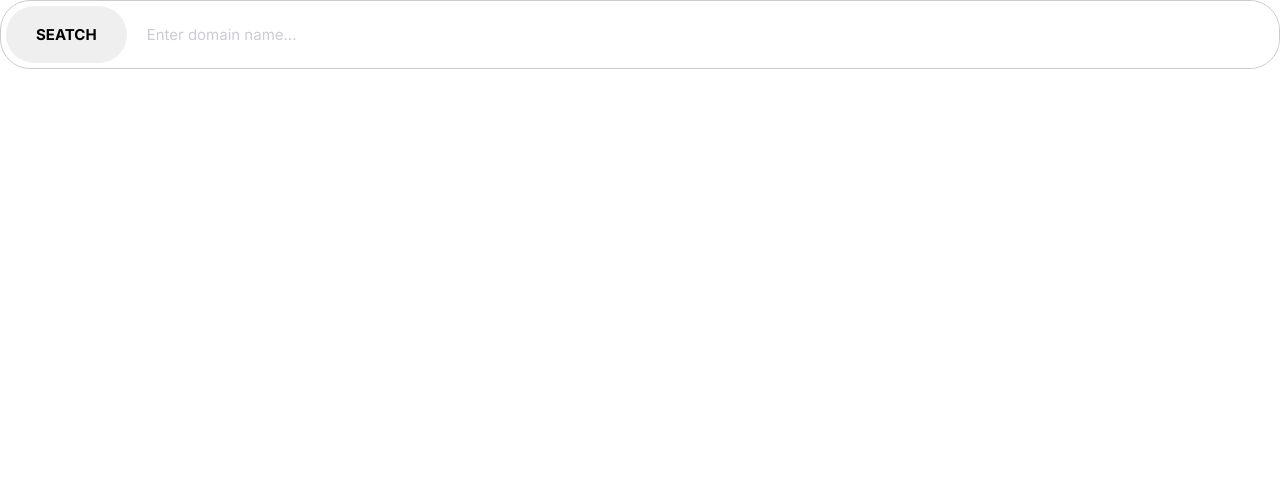
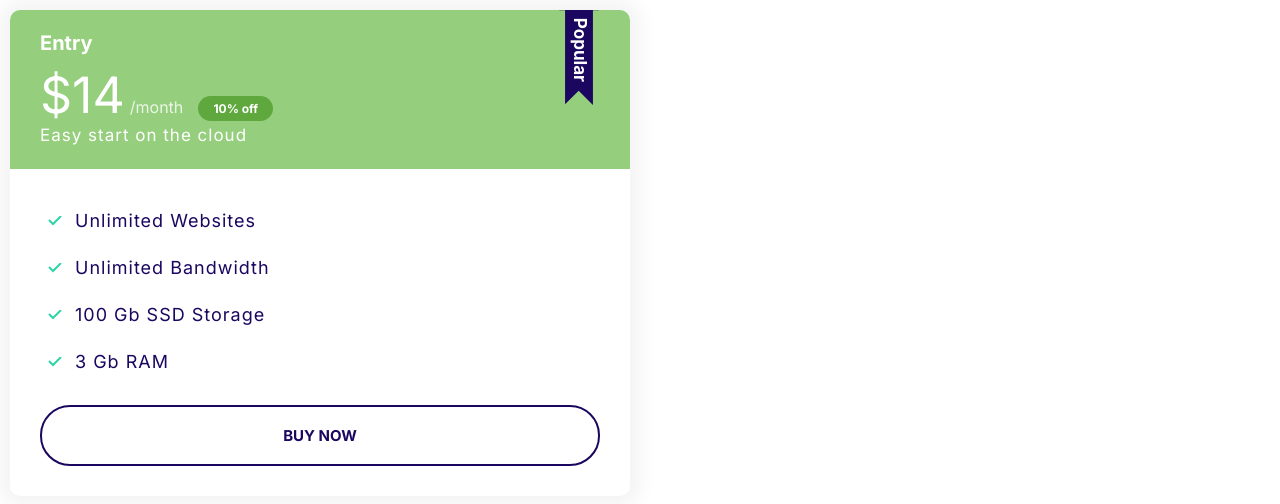
Before and after one commit to Bombar77/CSS-and-HTML, a plain HTML site: page index.html in a window 1280 px wide. Drawn offline with Linux system fonts and the light colour scheme.

Commit message:
Define plan cards design.

```diff
--- a/CSS/styles.css
+++ b/CSS/styles.css
@@ -97,7 +97,7 @@ a {
     border-radius: 20px;
     font-size: 2rem;
     font-weight: bold;
-    padding: 0.5rem 1.5rem;
+    padding: 1rem 2rem;
     white-space: nowrap;
 }
 
@@ -113,6 +113,7 @@ a {
 
 .badge--small {
     font-size: 1.6rem;
+    padding: 0.5rem 1.5rem;
 }
 
 @media screen and (min-width: 1024px) {
@@ -274,3 +275,93 @@ a {
         font-size: 1.5rem;
     }
 }
+
+/* Cards */
+
+.card {
+    border-radius: 10px;
+    box-shadow: 0 0 20px 10px #f3f3f3;
+    overflow: hidden;
+}
+
+.card__header,
+.card__body {
+    padding: 2rem 3rem;
+}
+
+.card--primary .card__header {
+    background: var(--color-primary);
+    color: white;
+}
+.card--secondary .card__header {
+    background: var(--color-secondary);
+    color: white;
+}
+
+.card--secondary .badge--secondary {
+    background-color: hsl(102, 46%, 45%);
+}
+
+/* Plans */
+
+.plan__name {
+    color: #fff;
+    /* font-weight: 500; */
+    padding-bottom: 1rem;
+    margin-top: 0;
+    font-size: 2.4rem;
+}
+
+.plan__price {
+    font-size: 6rem;
+}
+
+.plan__billing-cycle {
+    font-size: 2.4rem;
+    font-weight: 300;
+    opacity: 0.8;
+    margin-right: 1rem;
+}
+
+.plan__description {
+    font-size: 2rem;
+    font-weight: 300;
+    letter-spacing: 1px;
+    display: block;
+}
+
+.plan .list__item {
+    margin-bottom: 2rem;
+    letter-spacing: 1px;
+}
+
+.plan--popular .card__header {
+    position: relative;
+}
+
+.plan--popular .card__header::before {
+    content: url(../images/popular.svg);
+    width: 40px;
+    display: inline-block;
+    position: absolute;
+    top: -5px;
+    right: 5%;
+}
+
+@media screen and (min-width: 1024px) {
+    .plan__name {
+        font-size: 2rem;
+    }
+
+    .plan__price {
+        font-size: 5rem;
+    }
+
+    .plan__billing-cycle {
+        font-size: 1.6rem;
+    }
+
+    .plan__description {
+        font-size: 1.7rem;
+    }
+}
--- a/index.html
+++ b/index.html
@@ -14,9 +14,27 @@
     <title>Document</title>
   </head>
   <body>
-    <div class="input-group">
-        <button class="btn btn-accent">Seatch</button>
-      <input type="text" class="input" placeholder="Enter domain name..." />
+    <div style="width: 50%; padding: 1rem;">
+        <div class="plan plan--popular">
+            <div class="card card--secondary">
+              <header class="card__header">
+                <h3 class="plan__name">Entry</h3>
+                <span class="plan__price">$14</span>
+                <span class="plan__billing-cycle">/month</span>
+                <span class="badge badge--secondary badge--small">10% off</span>
+                <span class="plan__description">Easy start on the cloud</span>
+              </header>
+              <div class="card__body">
+                <ul class="list list--tick">
+                    <li class="list__item">Unlimited Websites</li>
+                    <li class="list__item">Unlimited Bandwidth</li>
+                    <li class="list__item">100 Gb SSD Storage</li>
+                    <li class="list__item">3 Gb RAM</li>
+                </ul>
+                <button class="btn btn--block btn--outline">Buy now</button>
+              </div>
+            </div>
+        </div>
     </div>
   </body>
 </html>
```
Also changed, not shown: components/cards.html (added, +20 -0 lines), images/popular.svg (added), 1 other file.
